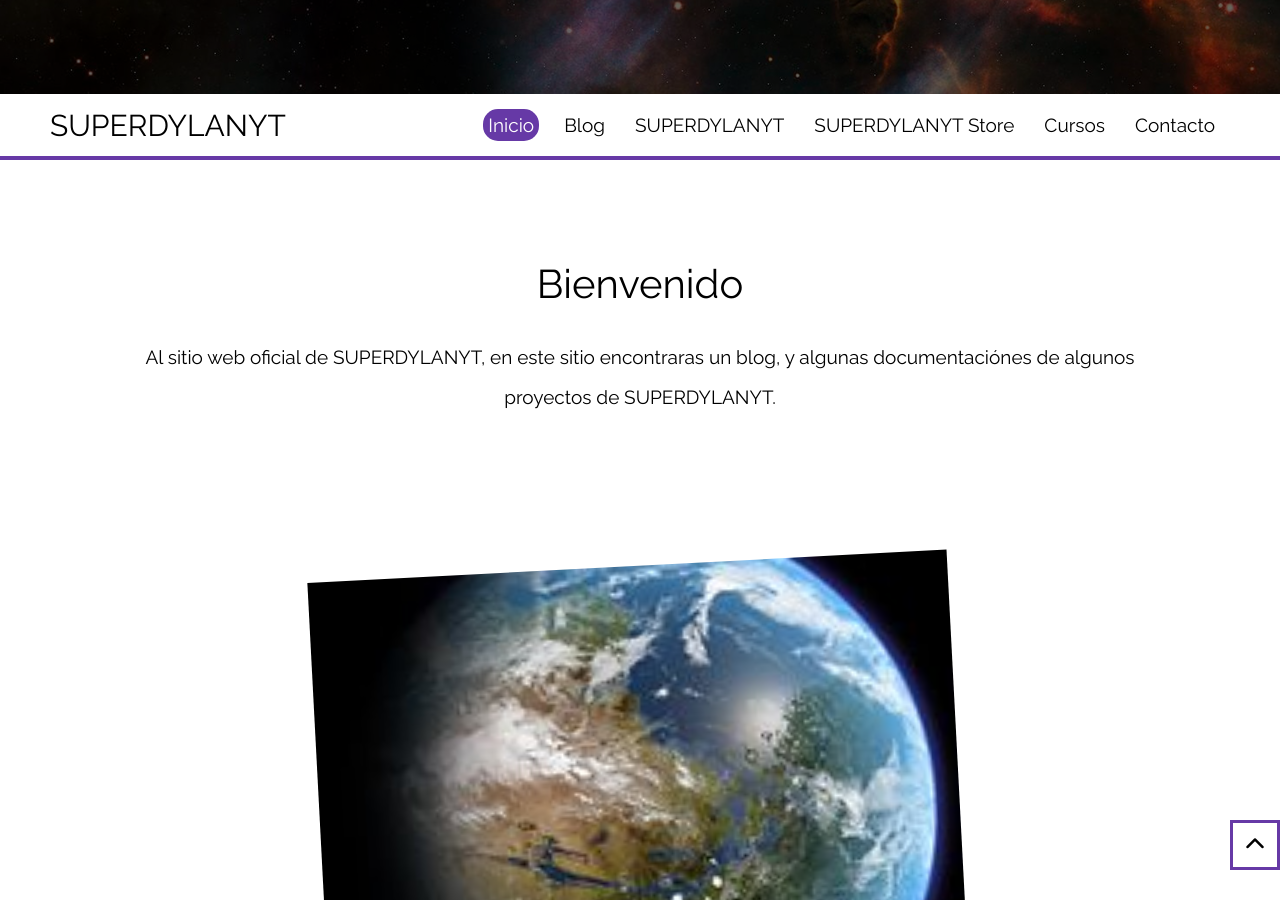
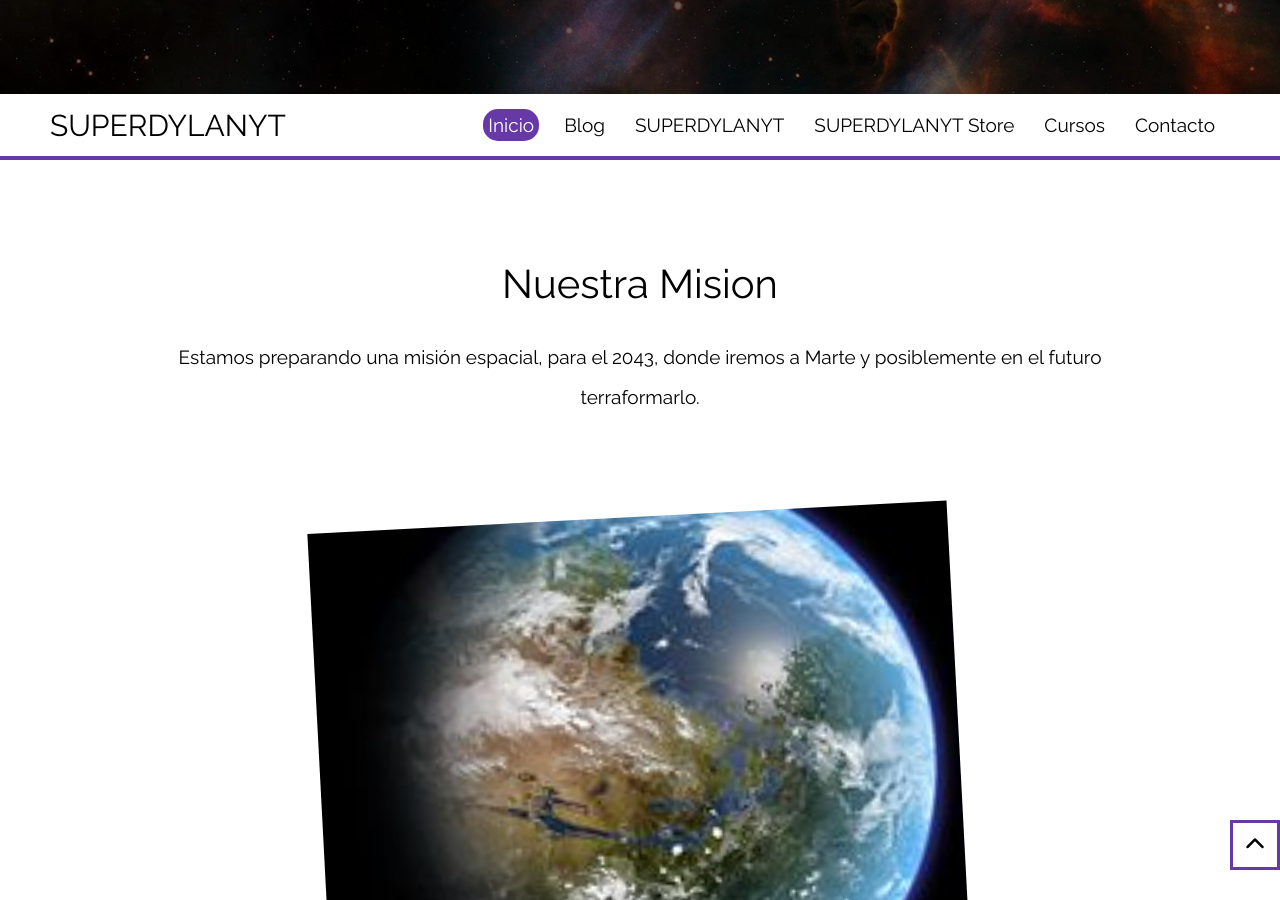
Before and after one commit to dylanmeca/dylanmeca.github.io, a Jekyll site: the page index.html, which Jekyll copies as it is, in a window 1280 px wide and 900 px high, scrolled down 806 px. Built offline with Jekyll 4.4.1, drawn with Linux system fonts in a browser that asks for light colours; nearby versions of some CDN libraries.

Commit message:
Update index.html

```diff
--- a/index.html
+++ b/index.html
@@ -57,10 +57,9 @@
     <!-- Mission -->
     <section class="mission">
         <div class="mission-info">
-            <h2>Bienvenido</h2>
-            <p> Al sitio web oficial de SUPERDYLANYT, en este sitio encontraras un blog, y algunas documentaciónes de algunos proyectos de SUPERDYLANYT. </p>
-            <br />
-          </div>
+            <h2>Nuestra Mision</h2>
+            <p> Estamos preparando una misión espacial, para el 2043, donde iremos a Marte y posiblemente en el futuro terraformarlo. </p>
+         </div>
         <div class="spacey-img">
             <img src="images/220px-TerraformedMarsGlobeRealistic.jpg">
         </div>
```
